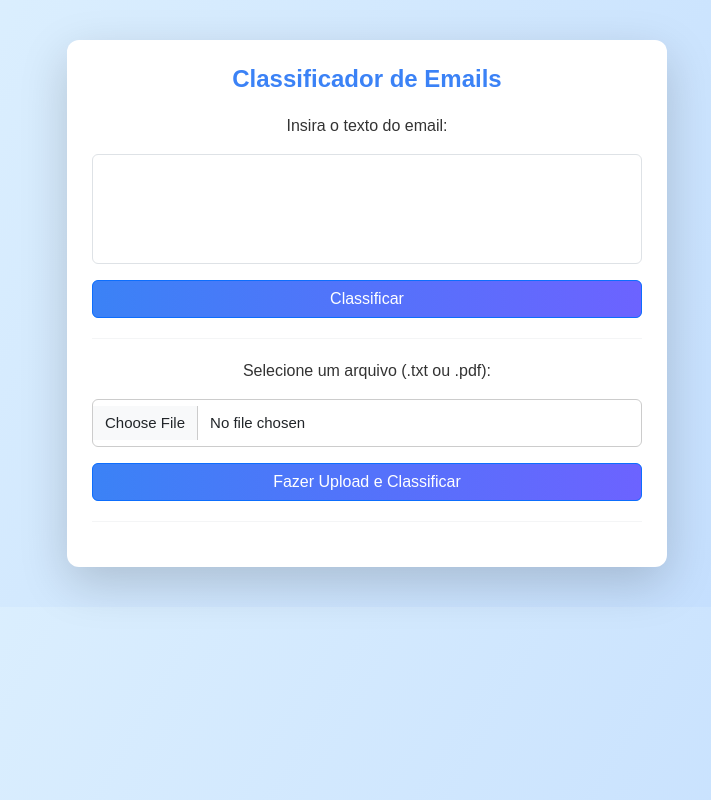
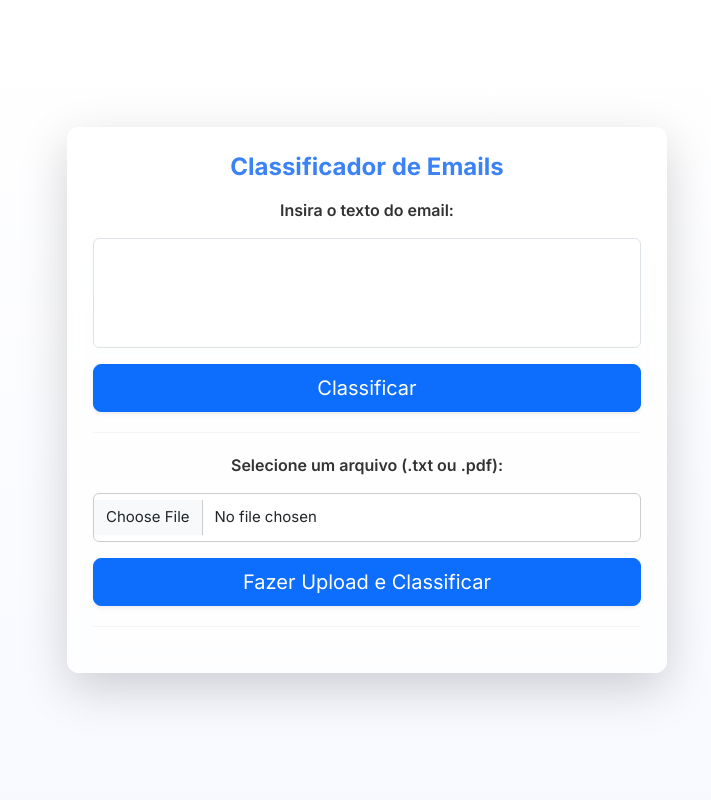
Before and after one commit to gabrielaugz/case-pratico-autou, a Flask app: page / in a window 1280 px wide. Shown: the whole page, without its empty margins (273-984 px from the left). Run offline with Flask 2, Linux system fonts and the light colour scheme.

Commit message:
html/css changed

```diff
--- /dev/null
+++ b/static/css/style.css
@@ -0,0 +1,94 @@
+/* estilos gerais */
+body {
+    font-family: Arial, sans-serif;
+    background: linear-gradient(180deg, #ffffff, #f8f9ff);
+    background-attachment: fixed;
+    color: #333;
+    text-align: center;
+    margin: 0;
+    padding: 0;
+    font-family: 'Inter', sans-serif;
+}
+
+/* container principal */
+.container {
+    max-width: 600px;
+    margin: 40px auto;
+    background: rgba(255, 255, 255, 0.7);
+    backdrop-filter: blur(10px);
+    padding: 25px;
+    border: 1px solid rgba(255, 255, 255, 0.3);
+    border-radius: 12px;
+    box-shadow: 0 5px 15px rgba(0, 0, 0, 0.1);
+}
+
+h1 {
+    color: #3b82f6;
+    font-size: 24px;
+    font-weight: bold;
+}
+
+form {
+    margin: 20px 0;
+}
+
+textarea, input[type="file"] {
+    width: 100%;
+    padding: 12px;
+    margin-top: 8px;
+    border: 1px solid #ccc;
+    border-radius: 6px;
+    font-size: 15px;
+    box-sizing: border-box;
+    resize: none;
+}
+
+button {
+    background: #3b82f6;
+    color: white;
+    border: none;
+    border-radius: 8px;
+    padding: 12px;
+    width: 100%;
+    font-size: 16px;
+    cursor: pointer;
+    border-radius: 6px;
+    transition: 0.3s ease-in-out;
+    font-weight: 600;
+}
+
+button:hover {
+    background: #2563eb;
+    transform: scale(1.05);
+}
+
+.resultado {
+    margin-top: 20px;
+    padding: 15px;
+    background: #e6f2ff;
+    border-radius: 5px;
+    font-size: 16px;
+    font-weight: bold;
+}
+
+hr {
+    border: none;
+    height: 1px;
+    background: #d1d5db;
+    margin: 20px 0;
+}
+
+@media (max-width: 768px) {
+    .container {
+        width: 90%;
+        padding: 20px;
+    }
+
+    h1 {
+        font-size: 22px;
+    }
+
+    button {
+        font-size: 14px;
+    }
+}
--- a/templates/index.html
+++ b/templates/index.html
@@ -4,138 +4,55 @@
     <meta charset="UTF-8">
     <meta name="viewport" content="width=device-width, initial-scale=1.0">
     <title>Classificador de Emails</title>
+
+    <!-- bootstrap -->
     <link rel="stylesheet" href="https://cdn.jsdelivr.net/npm/bootstrap@5.3.0/dist/css/bootstrap.min.css">
 
-    <style>
-        /* estilos gerais */
-        body {
-            font-family: Arial, sans-serif;
-            background: linear-gradient(135deg, #eef2ff, #f5f7fa);
-            color: #333;
-            text-align: center;
-            margin: 0;
-            padding: 0;
-            animation: gradientBG 6s infinite alternate;
-        }
+    <!-- importando o css -->
+    <link rel="stylesheet" href="{{ url_for('static', filename='css/style.css') }}">
 
-        /* container principal */
-        .container {
-            max-width: 600px;
-            margin: 40px auto;
-            background: white;
-            padding: 25px;
-            border-radius: 12px;
-            box-shadow: 0 5px 15px rgba(0, 0, 0, 0.1);
-        }
-
-        h1 {
-            color: #3b82f6;
-            font-size: 24px;
-            font-weight: bold;
-        }
-
-        form {
-            margin: 20px 0;
-        }
-
-        textarea, input[type="file"] {
-            width: 100%;
-            padding: 12px;
-            margin-top: 8px;
-            border: 1px solid #ccc;
-            border-radius: 6px;
-            font-size: 15px;
-            box-sizing: border-box;
-            resize: none;
-        }
-
-        button {
-            background: linear-gradient(90deg, #3b82f6, #6c63ff);
-            color: white;
-            border: none;
-            padding: 12px;
-            width: 100%;
-            font-size: 16px;
-            cursor: pointer;
-            border-radius: 6px;
-            transition: 0.3s ease-in-out;
-            font-weight: bold;
-        }
-
-        button:hover {
-            background: linear-gradient(90deg, #6c63ff, #3b82f6);
-            transform: scale(1.05);
-        }
-
-        .resultado {
-            margin-top: 20px;
-            padding: 15px;
-            background: #e6f2ff;
-            border-radius: 5px;
-            font-size: 16px;
-            font-weight: bold;
-        }
-
-        hr {
-            border: none;
-            height: 1px;
-            background: #d1d5db;
-            margin: 20px 0;
-        }
-
-        @media (max-width: 768px) {
-            .container {
-                width: 90%;
-                padding: 20px;
-            }
-
-            h1 {
-                font-size: 22px;
-            }
-
-            button {
-                font-size: 14px;
-            }
-        }
-
-        @keyframes gradientBG {
-            0% { background: linear-gradient(120deg, #eef2ff, #dbeafe); }
-            100% { background: linear-gradient(120deg, #e0f2fe, #bfdbfe); }
-        }
-    </style>
+    <link href="https://fonts.googleapis.com/css2?family=Inter:wght@300;400;600;700&display=swap" rel="stylesheet">
 </head>
 <body>
-
+<div class="d-flex justify-content-center align-items-center vh-100">
     <div class="container shadow-lg">
         <h1>Classificador de Emails</h1>
 
-        <!-- formulario para inserir o texto -->
-        <form action="/process_text" method="POST">
-            <label for="email_text" class="form-label">Insira o texto do email:</label>
-            <textarea name="email_text" id="email_text" rows="4" class="form-control"></textarea>
-            <button type="submit" class="btn btn-primary w-100 mt-3">Classificar</button>
+        <!-- formulário para inserir o texto -->
+        <form action="/process_text" method="POST" class="mt-3">
+            <div class="mb-3">
+                <label for="email_text" class="form-label fw-semibold">Insira o texto do email:</label>
+                <textarea name="email_text" id="email_text" class="form-control" rows="4"></textarea>
+            </div>
+            <button type="submit" class="btn btn-primary btn-lg w-100 shadow-sm">Classificar</button>
         </form>
 
         <hr>
 
         <!-- formulário para upload do arquivo -->
         <form action="/process_file" method="POST" enctype="multipart/form-data">
-            <label for="email_file" class="form-label">Selecione um arquivo (.txt ou .pdf):</label>
-            <input type="file" name="email_file" id="email_file" class="form-control">
-            <button type="submit" class="btn btn-primary w-100 mt-3">Fazer Upload e Classificar</button>
+            <div class="mb-3">
+                <label for="email_file" class="form-label fw-semibold">Selecione um arquivo (.txt ou .pdf):</label>
+                <input type="file" name="email_file" id="email_file" class="form-control">
+                <button type="submit" class="btn btn-primary btn-lg w-100 shadow-sm mt-3">Fazer Upload e Classificar</button>
+            </div>
         </form>
 
         <hr>
 
         <!-- exibição do resultado da classificação -->
         {% if category %}
-            <div class="alert alert-info mt-3">
-                <h2>Resultado:</h2>
-                <p><strong>Categoria:</strong> {{ category }}</p>
-                <p><strong>Resposta Sugerida:</strong> {{ suggested_reply }}</p>
+            <div class="alert alert-info mt-3 d-flex align-items-center">
+                <i class="bi bi-check-circle-fill me-2"></i>
+                <div>
+                    <h4 class="alert-heading">Resultado:</h4>
+                    <p><strong>Categoria:</strong> {{ category }}</p>
+                    <p><strong>Resposta Sugerida:</strong> {{ suggested_reply }}</p>
+                </div>
             </div>
         {% endif %}
     </div>
+</div>
 
 </body>
 </html>
```
